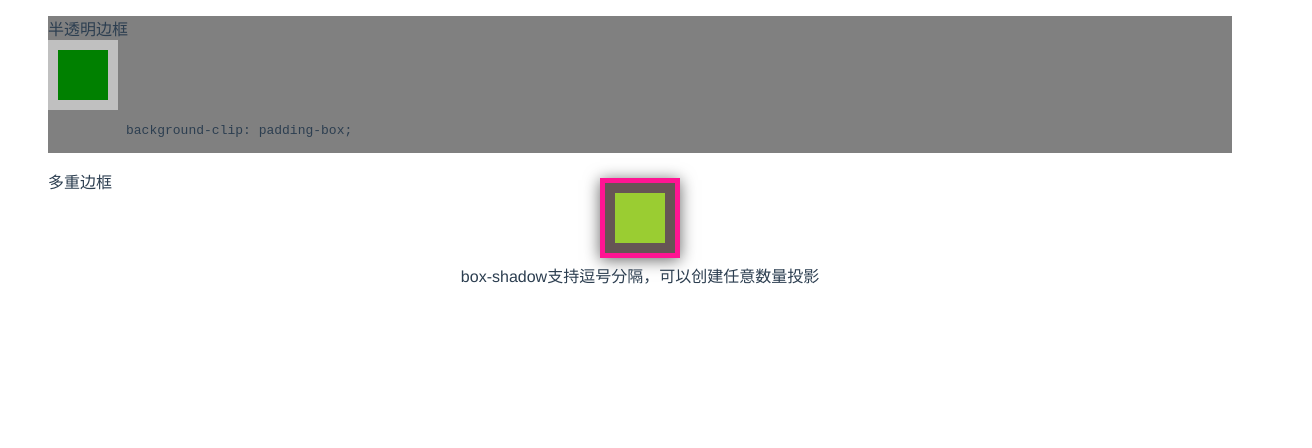
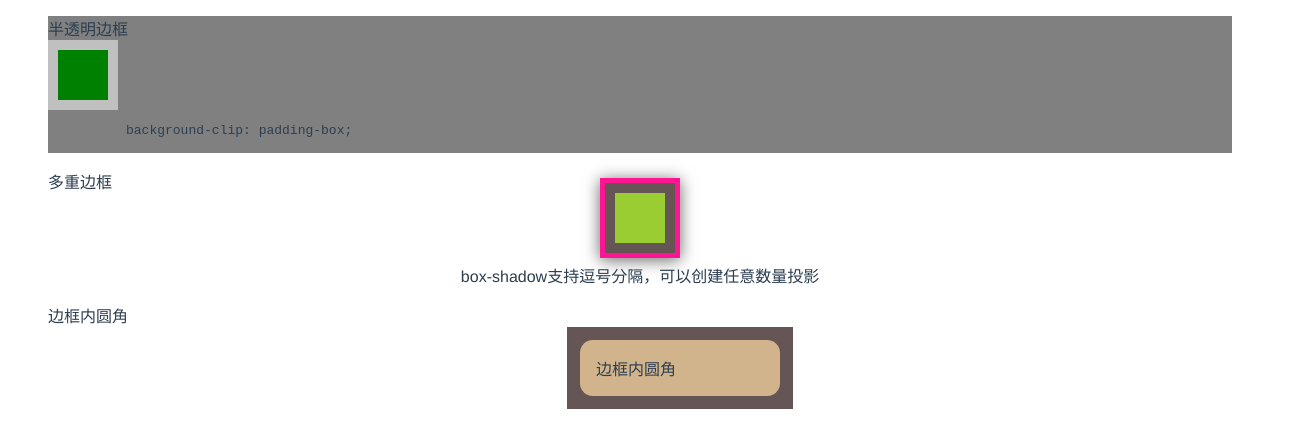
Before and after one commit to jobn123/MyCssSecrets, a Vue app: page / in a window 1280 px wide. Shown: the top 448 px of the page, 1312 px wide, since content can reach past the window. Built offline with nearby package versions, Linux system fonts and the light colour scheme.

Commit message:
add 边框内圆角

```diff
--- a/src/components/Hello.vue
+++ b/src/components/Hello.vue
@@ -24,6 +24,16 @@
       <figcaption style="margin-top:20px;text-align:center">
         box-shadow支持逗号分隔，可以创建任意数量投影
       </figcaption>
+    </figure>
+    <figure class="c1">
+      <figcaption>
+        边框内圆角
+      </figcaption>
+      <div class="c1-out-div">
+        <div class="c1-inner-div">
+          边框内圆角
+        </div>
+      </div>
     </figure>
   </div>
 </template>
@@ -78,4 +88,18 @@ export default {
               0 2px 15px 15px rgba(0, 0, 0, 0.6);
   margin: 0 auto;
 }
+.c1 {
+  width: 100%;
+}
+.c1-out-div {
+  background: #655;
+  padding: .8em;
+  width: 200px;
+  margin: 0 auto;
+}
+.c1-inner-div {
+  background: tan;
+  border-radius: .8em;
+  padding: 1em;
+}
 </style>
```
Also changed, not shown: 1 other file (tests, documents, lock files or other folders).
